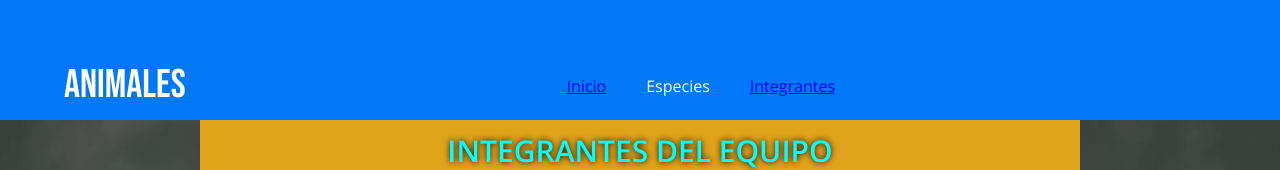
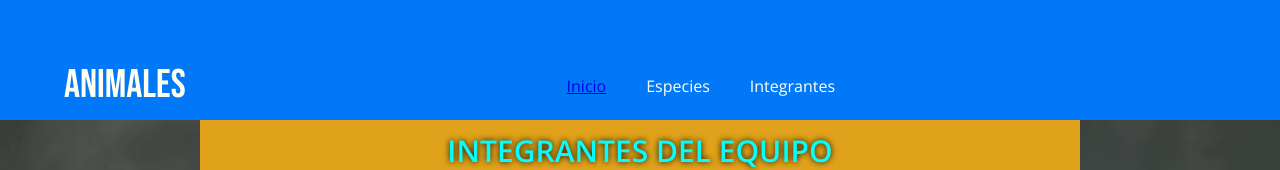
Before and after one commit to Masterchiefxd/proyecto, a plain HTML site: page paginas/integrantes.html in a window 1280 px wide. Shown: the top 170 px of the page. Drawn offline with nearby package versions, Linux system fonts and the light colour scheme.

Commit message:
Update integrantes.html

```diff
--- a/paginas/integrantes.html
+++ b/paginas/integrantes.html
@@ -25,7 +25,7 @@
 							</ul>
 
 						</li>
-						<li><a href="#">Integrantes</li></a>
+						<li>Integrantes</li>
 					</ul>
 				</nav>
 		</div>
```
